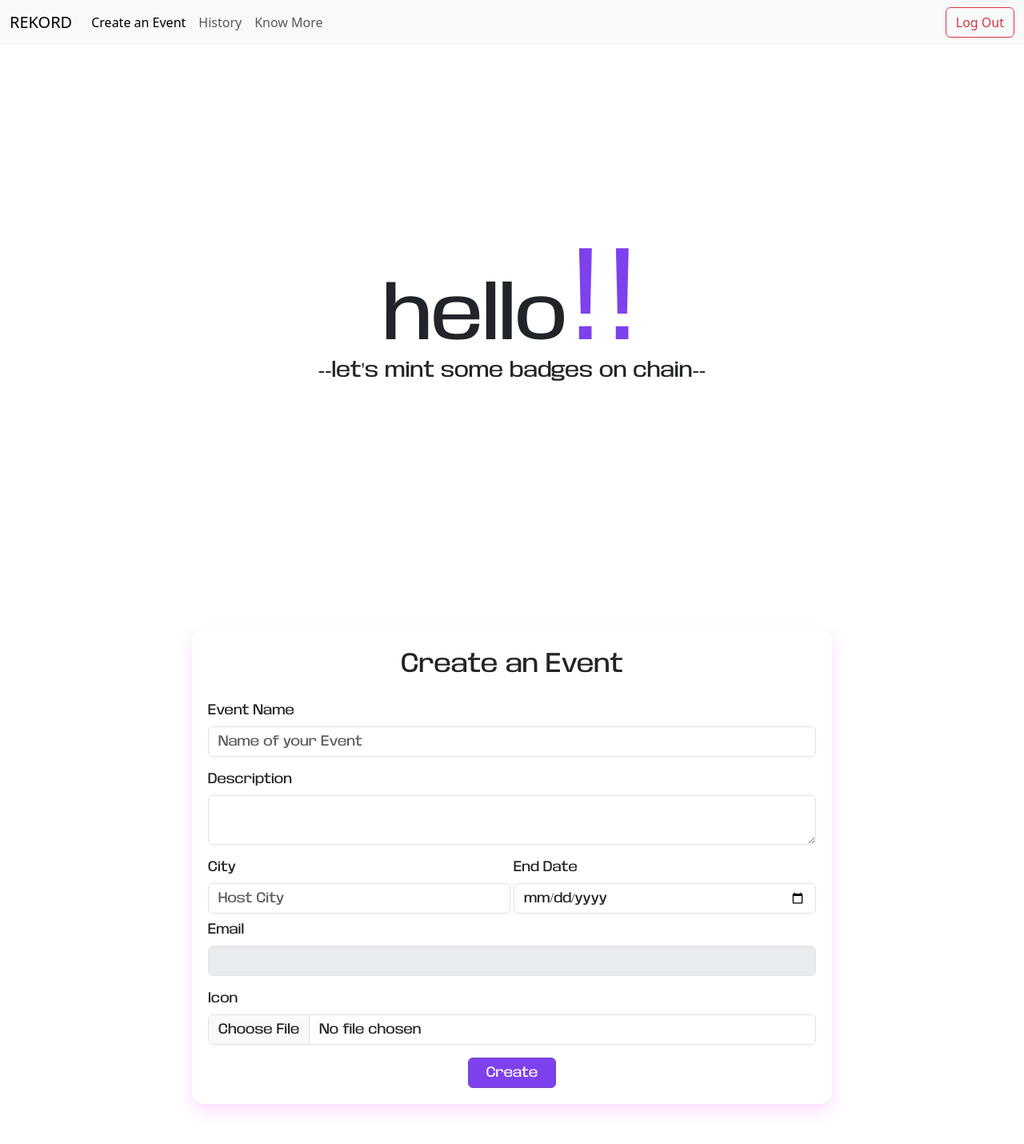
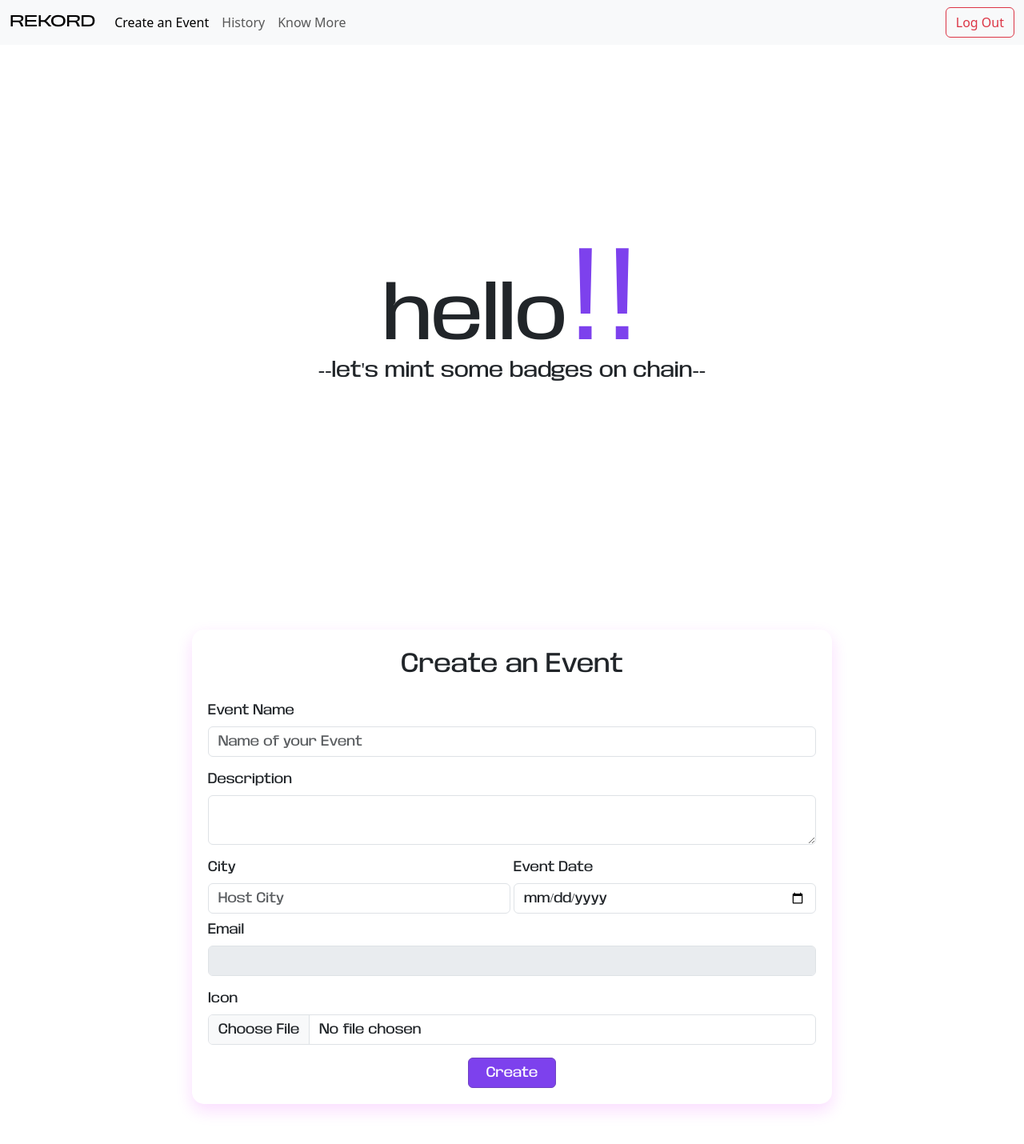
Before and after one commit to SR-005/Rekord, a Django app: template mainapp/templates/homepage.html in a window 1280 px wide. Shown: the whole page at 80% size. Run offline with Django 3.2, Linux system fonts and the light colour scheme; the template is opened without the code that fills it, so the values that code supplies are empty.

Commit message:
re-designing

```diff
--- a/mainapp/static/mainapp/css/style.css
+++ b/mainapp/static/mainapp/css/style.css
@@ -13,6 +13,10 @@
 @font-face {
   font-family: "BaseNeueRegular";
   src: url("../fonts/BaseNeueTrial-WideMedium.ttf") format("truetype");
+}
+
+.navbar-brand{
+  font-family: "Grozen", sans-serif;
 }
 
 .homepage-title{
@@ -67,3 +71,8 @@
   border-color: #5a32a3;
   color: #fff;
 }
+
+.history-heading{
+  margin-top: 110px;
+  font-family: "BaseNeueRegular";
+}
--- a/mainapp/templates/homepage.html
+++ b/mainapp/templates/homepage.html
@@ -12,6 +12,7 @@
 </head>
 <body>
 
+    <!--NAVBAR-->
     <nav class="navbar navbar-expand-lg bg-body-tertiary">
     <div class="container-fluid">
         <a class="navbar-brand" href="#">REKORD</a>
@@ -37,7 +38,7 @@
     </div>
     </nav>
 
-
+    <!--Heading-->
     <h1 class="homepage-title text-center">hello<span class="orgname">{{ orgname }}!! </span> </h1>
     <h4 class="caption text-center">--let's mint some badges on chain--</h4>
 
@@ -73,7 +74,7 @@
                 </div>
                 <!-- event date div -->
                 <div class="w-50">
-                    <label for="enddateFormControlInput" class="form-label d-flex justify-content-start">End Date</label>
+                    <label for="enddateFormControlInput" class="form-label d-flex justify-content-start">Event Date</label>
                     <input type="date" class="form-control" name="eventdate" id="enddateFormControlInput" placeholder="MM-DD-YYYY">
                 </div>
             </div>
@@ -95,5 +96,6 @@
         </form>
     </div>
 
+
 </body>
 </html>
```
